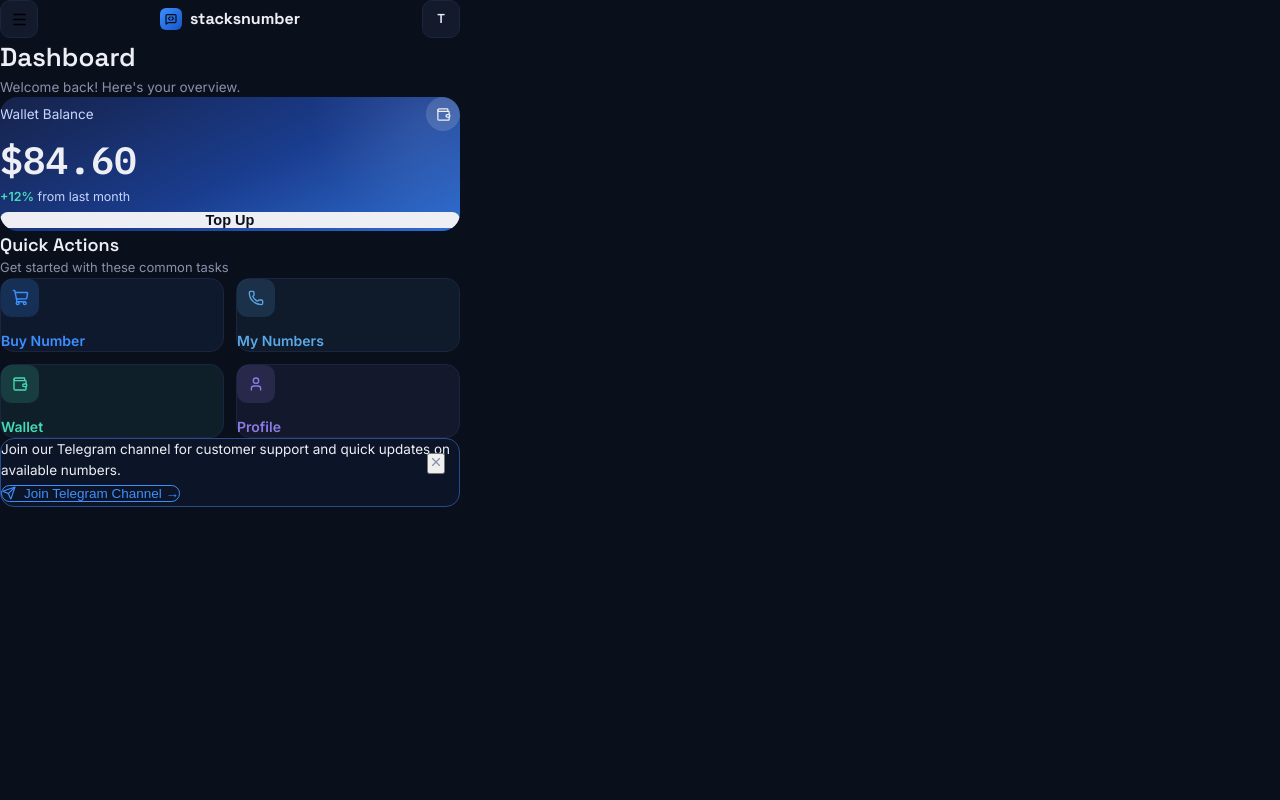
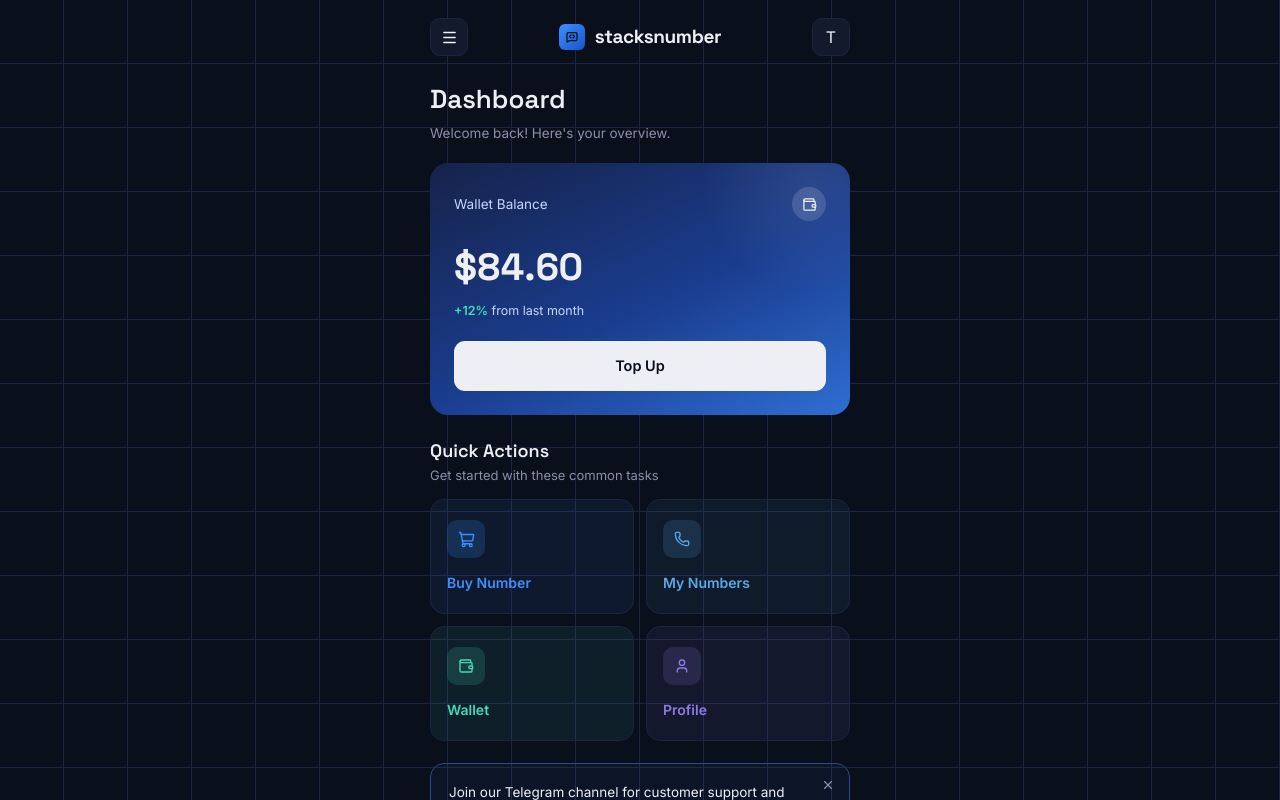
Before and after one commit to timiajeojo/stacks2, a Next.js app: page /dashboard in a window 1280 px wide. Shown: the top 800 px of the page. Built offline with nearby package versions, Linux system fonts and the light colour scheme.

Commit message:
fix css issues

```diff
--- a/app/dashboard/page.tsx
+++ b/app/dashboard/page.tsx
@@ -29,170 +29,124 @@ export default function DashboardPage() {
   const [communityDismissed, setCommunityDismissed] = useState(false);
 
   return (
-    <div className="bg-ink text-paper font-sans min-h-screen">
-      {/* Backdrop */}
+    <>
       <div
+        className={`dashboard-backdrop ${drawerOpen ? "open" : ""}`}
         onClick={() => setDrawerOpen(false)}
-        className={`fixed inset-0 bg-black/55 z-[90] transition-opacity duration-200 ${
-          drawerOpen ? "opacity-100 pointer-events-auto" : "opacity-0 pointer-events-none"
-        }`}
       />
 
-      {/* Drawer */}
-      <nav
-        className={`fixed top-0 left-0 bottom-0 w-[78%] max-w-[320px] bg-ink-2 border-r border-ink-3 z-[100] flex flex-col p-[22px_18px] transition-transform duration-300 ${
-          drawerOpen ? "translate-x-0" : "-translate-x-full"
-        }`}
-      >
-        <div className="flex items-center gap-2.5 mb-8">
-          <div className="w-8 h-8 rounded-[9px] bg-gradient-to-br from-blue to-[#1655c9] flex items-center justify-center text-[#04101f]">
+      <nav className={`drawer ${drawerOpen ? "open" : ""}`}>
+        <div className="drawer-brand">
+          <div className="logo-mark">
             <MessageSquareCode size={16} strokeWidth={2.5} />
           </div>
-          <span className="font-display font-bold text-[16.5px]">stacksnumber</span>
+          <span>stacksnumber</span>
         </div>
 
-        <div className="text-[11.5px] text-paper-dim font-mono tracking-wide mb-2.5">
-          NAVIGATION
-        </div>
+        <div className="drawer-label">NAVIGATION</div>
         {navItems.map((item) => (
           <a
             key={item.label}
             href={item.href}
-            className={`flex items-center justify-between gap-3 px-3 py-3 rounded-[10px] text-[15px] mb-1 ${
-              item.active
-                ? "bg-blue/10 text-blue font-medium"
-                : "text-paper-dim hover:bg-ink-3 hover:text-paper"
-            }`}
+            className={`drawer-item ${item.active ? "active" : ""}`}
           >
-            <div className="flex items-center gap-3">
-              <item.icon size={18} className="shrink-0" />
+            <div className="left">
+              <item.icon size={18} />
               {item.label}
             </div>
-            {item.active && <span className="w-1.5 h-1.5 rounded-full bg-blue" />}
+            {item.active && <span className="dot" />}
           </a>
         ))}
 
-        <div className="mt-auto border-t border-ink-3 pt-4">
-          <div className="flex items-center justify-between px-3 py-2.5">
-            <div className="flex items-center gap-2.5">
-              <div className="w-8 h-8 rounded-full bg-ink-4 flex items-center justify-center text-[12.5px] font-semibold font-display">
-                T
-              </div>
-              <span className="text-sm font-medium">Timi</span>
+        <div className="drawer-bottom">
+          <div className="drawer-user">
+            <div className="left">
+              <div className="avatar">T</div>
+              <div className="name">Timi</div>
             </div>
-            <ChevronDown size={16} className="text-paper-dim" />
+            <ChevronDown size={16} color="var(--paper-dim)" />
           </div>
         </div>
       </nav>
 
-      {/* App shell */}
-      <div className="max-w-[460px] mx-auto min-h-screen relative pb-12">
-        <div className="flex items-center justify-between px-5 pt-[18px] pb-1.5">
-          <button
-            onClick={() => setDrawerOpen(true)}
-            className="w-[38px] h-[38px] rounded-[10px] bg-ink-2 border border-ink-3 flex items-center justify-center"
-          >
+      <div className="dashboard-app">
+        <div className="topbar">
+          <button className="icon-btn" onClick={() => setDrawerOpen(true)}>
             <Menu size={17} />
           </button>
-          <div className="flex items-center gap-2 font-display font-bold text-[16px]">
-            <span className="w-[22px] h-[22px] rounded-[6px] bg-gradient-to-br from-blue to-[#1655c9] flex items-center justify-center text-[#04101f]">
+          <div className="logo">
+            <span className="logo-mark">
               <MessageSquareCode size={12} strokeWidth={2.5} />
             </span>
             stacksnumber
           </div>
-          <div className="w-[38px] h-[38px] rounded-[10px] bg-ink-2 border border-ink-3 flex items-center justify-center text-[13px] font-semibold font-display">
-            T
-          </div>
+          <div className="icon-btn">T</div>
         </div>
 
-        <div className="px-5 pt-[18px] pb-1">
-          <h1 className="font-display text-[26px] font-semibold">Dashboard</h1>
-          <p className="text-[13.5px] text-paper-dim mt-1">
-            Welcome back! Here&apos;s your overview.
-          </p>
+        <div className="page-head">
+          <h1>Dashboard</h1>
+          <p>Welcome back! Here&apos;s your overview.</p>
         </div>
 
-        <main className="px-5 pt-4">
-          {/* Wallet card */}
-          <div className="relative overflow-hidden rounded-[18px] p-6 mb-[22px] bg-[linear-gradient(155deg,#16224a_0%,#1a3d8f_55%,#3D8FFF_130%)]">
-            <div className="absolute w-[220px] h-[220px] rounded-full -top-[90px] -right-[70px] bg-[radial-gradient(circle,rgba(255,255,255,0.08),transparent_70%)]" />
-            <div className="flex items-center justify-between mb-[18px] relative z-[1]">
-              <span className="text-[13.5px] text-[#c7d6ff]">Wallet Balance</span>
-              <div className="w-[34px] h-[34px] rounded-full bg-white/[0.14] flex items-center justify-center">
+        <main className="dashboard-main">
+          <div className="wallet-card">
+            <div className="wallet-top">
+              <span className="lbl">Wallet Balance</span>
+              <div className="wallet-icon">
                 <Wallet size={15} />
               </div>
             </div>
-            <div className="font-display font-mono text-[38px] font-bold mb-1.5 relative z-[1]">
-              $84.60
+            <div className="wallet-amount mono">$84.60</div>
+            <div className="wallet-change">
+              <b>+12%</b> from last month
             </div>
-            <div className="text-[12.5px] text-[#c7d6ff] mb-5 relative z-[1]">
-              <b className="text-teal font-semibold">+12%</b> from last month
-            </div>
-            <button className="w-full bg-paper text-ink border-none py-3.5 rounded-[11px] text-[14.5px] font-semibold relative z-[1]">
-              Top Up
-            </button>
+            <button className="topup-btn">Top Up</button>
           </div>
 
-          {/* Quick actions */}
-          <div className="mb-3.5">
-            <h2 className="font-display text-[18px] font-semibold">Quick Actions</h2>
-            <p className="text-[13px] text-paper-dim mt-0.5">
-              Get started with these common tasks
-            </p>
+          <div className="section-label">
+            <h2>Quick Actions</h2>
+            <p>Get started with these common tasks</p>
           </div>
-          <div className="grid grid-cols-2 gap-3 mb-[22px]">
-            <a
-              href="/dashboard/buy-number"
-              className="rounded-[14px] p-5 px-4 flex flex-col gap-3.5 border border-ink-3 bg-blue/[0.08]"
-            >
-              <div className="w-[38px] h-[38px] rounded-[10px] flex items-center justify-center bg-blue/[0.18] text-blue">
+          <div className="qa-grid">
+            <a href="/dashboard/buy-number" className="qa-card qa-buy">
+              <div className="qa-icon">
                 <ShoppingCart size={17} />
               </div>
-              <span className="text-sm font-semibold text-blue">Buy Number</span>
+              <span className="label">Buy Number</span>
             </a>
-            <a
-              href="/dashboard/verifications"
-              className="rounded-[14px] p-5 px-4 flex flex-col gap-3.5 border border-ink-3 bg-[#5aa9e6]/[0.07]"
-            >
-              <div className="w-[38px] h-[38px] rounded-[10px] flex items-center justify-center bg-[#5aa9e6]/[0.16] text-[#5aa9e6]">
+            <a href="/dashboard/verifications" className="qa-card qa-numbers">
+              <div className="qa-icon">
                 <Phone size={16} />
               </div>
-              <span className="text-sm font-semibold text-[#5aa9e6]">My Numbers</span>
+              <span className="label">My Numbers</span>
             </a>
-            <a
-              href="/dashboard/deposits"
-              className="rounded-[14px] p-5 px-4 flex flex-col gap-3.5 border border-ink-3 bg-teal/[0.08]"
-            >
-              <div className="w-[38px] h-[38px] rounded-[10px] flex items-center justify-center bg-teal/[0.16] text-teal">
+            <a href="/dashboard/deposits" className="qa-card qa-wallet">
+              <div className="qa-icon">
                 <Wallet size={16} />
               </div>
-              <span className="text-sm font-semibold text-teal">Wallet</span>
+              <span className="label">Wallet</span>
             </a>
-            <a
-              href="/dashboard/profile"
-              className="rounded-[14px] p-5 px-4 flex flex-col gap-3.5 border border-ink-3 bg-[#8c7ae6]/[0.08]"
-            >
-              <div className="w-[38px] h-[38px] rounded-[10px] flex items-center justify-center bg-[#8c7ae6]/[0.16] text-[#8c7ae6]">
+            <a href="/dashboard/profile" className="qa-card qa-profile">
+              <div className="qa-icon">
                 <User size={16} />
               </div>
-              <span className="text-sm font-semibold text-[#8c7ae6]">Profile</span>
+              <span className="label">Profile</span>
             </a>
           </div>
 
-          {/* Community card */}
           {!communityDismissed && (
-            <div className="relative border border-[#2a4a8a] bg-blue/[0.05] rounded-[14px] p-[18px] mb-4">
+            <div className="community-card">
               <button
+                className="close"
                 onClick={() => setCommunityDismissed(true)}
-                className="absolute top-3.5 right-3.5 text-paper-dim"
               >
                 <X size={14} />
               </button>
-              <p className="text-[13.5px] leading-relaxed mb-3.5 pr-5">
-                Join our Telegram channel for customer support and quick updates
-                on available numbers.
+              <p>
+                Join our Telegram channel for customer support and quick
+                updates on available numbers.
               </p>
-              <button className="inline-flex items-center gap-2 border border-blue text-blue bg-transparent px-4 py-2.5 rounded-[9px] text-[13.5px] font-medium">
+              <button className="telegram-btn">
                 <Send size={14} />
                 Join Telegram Channel →
               </button>
@@ -200,6 +154,6 @@ export default function DashboardPage() {
           )}
         </main>
       </div>
-    </div>
+    </>
   );
 }
--- a/app/dashboard/tailwind.css
+++ b/app/dashboard/tailwind.css
@@ -1,10 +1,8 @@
-/* Tailwind v4 setup.
-   We only import the theme + utility layers — NOT preflight — so Tailwind's
-   base reset can't leak into or clash with the existing globals.css used by
-   the landing + auth pages. Content (which files to scan) is auto-detected
-   by Tailwind v4, no config file needed for that. */
-@import "tailwindcss/theme.css" layer(theme);
-@import "tailwindcss/utilities.css" layer(utilities);
+/* Tailwind v4 — standard full import. Next.js already keeps this CSS
+   scoped to the /dashboard route (imported only via app/dashboard/layout.tsx),
+   so preflight can't leak into the landing/auth pages regardless — no need
+   to import Tailwind's layers piecemeal. */
+@import "tailwindcss";
 
 @theme {
   --color-ink: #0A0F1C;
--- a/app/globals.css
+++ b/app/globals.css
@@ -276,3 +276,107 @@ footer{border-top:1px solid var(--ink-3); padding:56px 0 32px;}
   .screen{grid-template-columns:1fr;}
   .brand{display:none;}
 }
+
+/* DASHBOARD */
+.dashboard-app{max-width:460px; margin:0 auto; min-height:100vh; position:relative; padding-bottom:48px;}
+
+.topbar{display:flex; align-items:center; justify-content:space-between; padding:18px 20px 6px;}
+.icon-btn{
+  width:38px; height:38px; border-radius:10px; background:var(--ink-2); border:1px solid var(--ink-3);
+  display:flex; align-items:center; justify-content:center; color:var(--paper); font-size:16px;
+  cursor:pointer;
+}
+
+.page-head{padding:18px 20px 4px;}
+.page-head h1{font-family:'Space Grotesk',sans-serif; font-size:26px; font-weight:600;}
+.page-head p{font-size:13.5px; color:var(--paper-dim); margin-top:4px;}
+
+.dashboard-main{padding:16px 20px 0;}
+
+/* WALLET CARD */
+.wallet-card{
+  background:linear-gradient(155deg, #16224a 0%, #1a3d8f 55%, var(--blue) 130%);
+  border-radius:18px; padding:24px; margin-bottom:22px; position:relative; overflow:hidden;
+}
+.wallet-card::after{
+  content:''; position:absolute; width:220px; height:220px; border-radius:50%;
+  background:radial-gradient(circle, rgba(255,255,255,0.08), transparent 70%);
+  top:-90px; right:-70px;
+}
+.wallet-top{display:flex; align-items:center; justify-content:space-between; margin-bottom:18px; position:relative; z-index:1;}
+.wallet-top .lbl{font-size:13.5px; color:#c7d6ff;}
+.wallet-icon{width:34px; height:34px; border-radius:50%; background:rgba(255,255,255,0.14); display:flex; align-items:center; justify-content:center;}
+.wallet-amount{font-family:'Space Grotesk',sans-serif; font-size:38px; font-weight:700; margin-bottom:6px; position:relative; z-index:1;}
+.wallet-change{font-size:12.5px; color:#c7d6ff; margin-bottom:20px; position:relative; z-index:1;}
+.wallet-change b{color:var(--teal); font-weight:600;}
+.topup-btn{
+  width:100%; background:var(--paper); color:var(--ink); border:none; padding:14px; border-radius:11px;
+  font-size:14.5px; font-weight:600; position:relative; z-index:1; cursor:pointer;
+}
+
+/* QUICK ACTIONS */
+.section-label{margin-bottom:14px;}
+.section-label h2{font-family:'Space Grotesk',sans-serif; font-size:18px; font-weight:600;}
+.section-label p{font-size:13px; color:var(--paper-dim); margin-top:2px;}
+
+.qa-grid{display:grid; grid-template-columns:1fr 1fr; gap:12px; margin-bottom:22px;}
+.qa-card{
+  border-radius:14px; padding:20px 16px; display:flex; flex-direction:column; gap:14px;
+  border:1px solid var(--ink-3);
+}
+.qa-icon{width:38px; height:38px; border-radius:10px; display:flex; align-items:center; justify-content:center;}
+.qa-card span.label{font-size:14px; font-weight:600;}
+.qa-buy{background:rgba(61,143,255,0.08);}
+.qa-buy .qa-icon{background:rgba(61,143,255,0.18); color:var(--blue);}
+.qa-buy span.label{color:var(--blue);}
+.qa-numbers{background:rgba(90,169,230,0.07);}
+.qa-numbers .qa-icon{background:rgba(90,169,230,0.16); color:#5aa9e6;}
+.qa-numbers span.label{color:#5aa9e6;}
+.qa-wallet{background:rgba(69,217,184,0.08);}
+.qa-wallet .qa-icon{background:rgba(69,217,184,0.16); color:var(--teal);}
+.qa-wallet span.label{color:var(--teal);}
+.qa-profile{background:rgba(140,122,230,0.08);}
+.qa-profile .qa-icon{background:rgba(140,122,230,0.16); color:#8c7ae6;}
+.qa-profile span.label{color:#8c7ae6;}
+
+/* COMMUNITY CARD */
+.community-card{
+  border:1px solid #2a4a8a; background:rgba(61,143,255,0.05); border-radius:14px; padding:18px; margin-bottom:16px;
+  position:relative;
+}
+.community-card .close{position:absolute; top:14px; right:14px; background:none; border:none; color:var(--paper-dim); font-size:14px; cursor:pointer;}
+.community-card p{font-size:13.5px; color:var(--paper); line-height:1.5; margin-bottom:14px; padding-right:20px;}
+.telegram-btn{
+  display:inline-flex; align-items:center; gap:8px; border:1px solid var(--blue); color:var(--blue);
+  background:transparent; padding:10px 16px; border-radius:9px; font-size:13.5px; font-weight:500; cursor:pointer;
+}
+
+/* SIDEBAR DRAWER */
+.dashboard-backdrop{
+  position:fixed; inset:0; background:rgba(0,0,0,0.55); opacity:0; pointer-events:none;
+  transition:opacity .25s ease; z-index:90;
+}
+.dashboard-backdrop.open{opacity:1; pointer-events:auto;}
+.drawer{
+  position:fixed; top:0; left:0; bottom:0; width:78%; max-width:320px; background:var(--ink-2);
+  border-right:1px solid var(--ink-3); z-index:100; transform:translateX(-100%);
+  transition:transform .28s ease; display:flex; flex-direction:column; padding:22px 18px;
+}
+.drawer.open{transform:translateX(0);}
+.drawer-brand{display:flex; align-items:center; gap:10px; margin-bottom:30px;}
+.drawer-brand .logo-mark{width:32px; height:32px; border-radius:9px;}
+.drawer-brand span{font-family:'Space Grotesk',sans-serif; font-weight:700; font-size:16.5px;}
+.drawer-label{font-size:11.5px; color:var(--paper-dim); font-family:'IBM Plex Mono',monospace; letter-spacing:0.06em; margin-bottom:10px;}
+.drawer-item{
+  display:flex; align-items:center; justify-content:space-between; gap:12px; padding:12px 12px;
+  border-radius:10px; font-size:15px; color:var(--paper-dim); margin-bottom:4px; cursor:pointer;
+}
+.drawer-item .left{display:flex; align-items:center; gap:12px;}
+.drawer-item.active{background:rgba(61,143,255,0.1); color:var(--blue); font-weight:500;}
+.drawer-item.active .dot{width:6px; height:6px; border-radius:50%; background:var(--blue);}
+.drawer-item:not(.active):hover{background:var(--ink-3); color:var(--paper);}
+.drawer-bottom{margin-top:auto; border-top:1px solid var(--ink-3); padding-top:16px;}
+.drawer-user{display:flex; align-items:center; justify-content:space-between; padding:10px 12px;}
+.drawer-user .left{display:flex; align-items:center; gap:10px;}
+.avatar{width:32px; height:32px; border-radius:50%; background:var(--ink-4); display:flex; align-items:center; justify-content:center; font-size:12.5px; font-weight:600; font-family:'Space Grotesk',sans-serif;}
+.drawer-user .name{font-size:14px; font-weight:500;}
```
